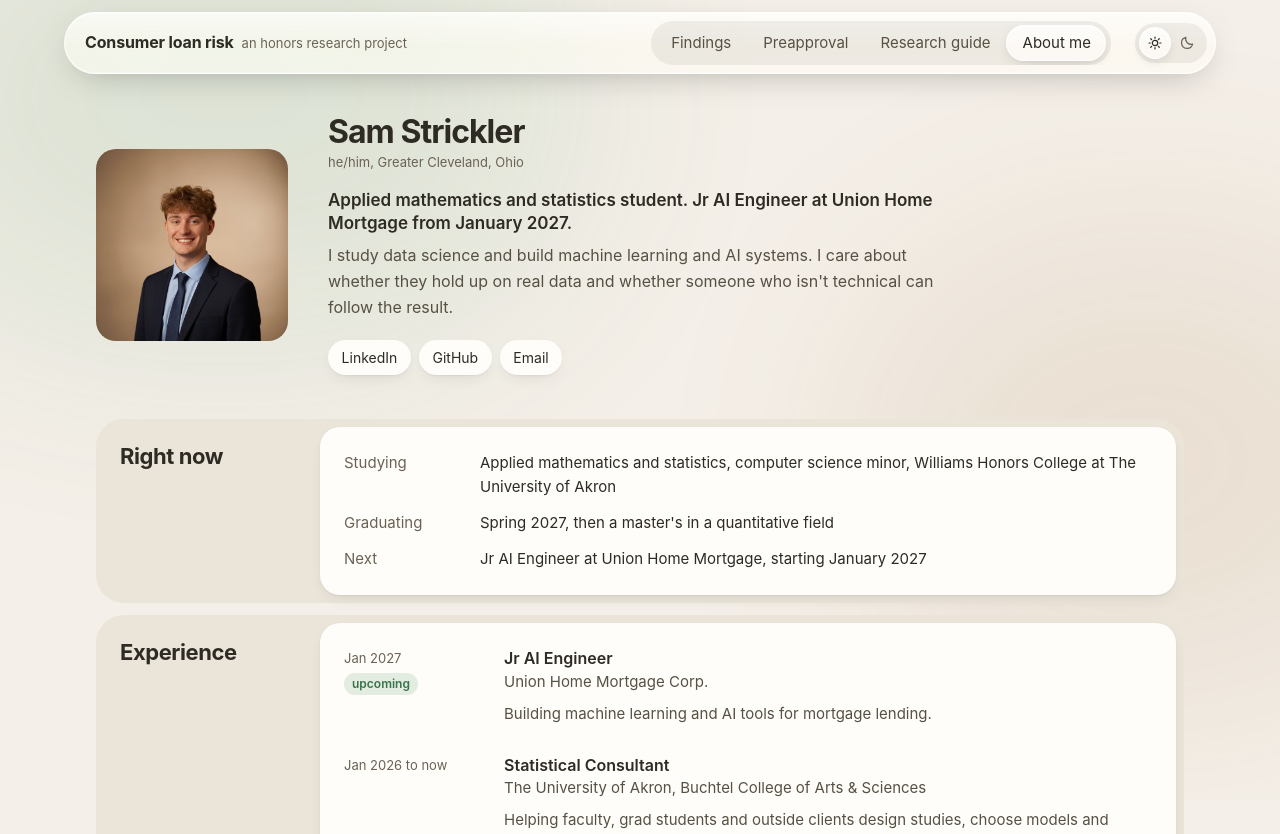
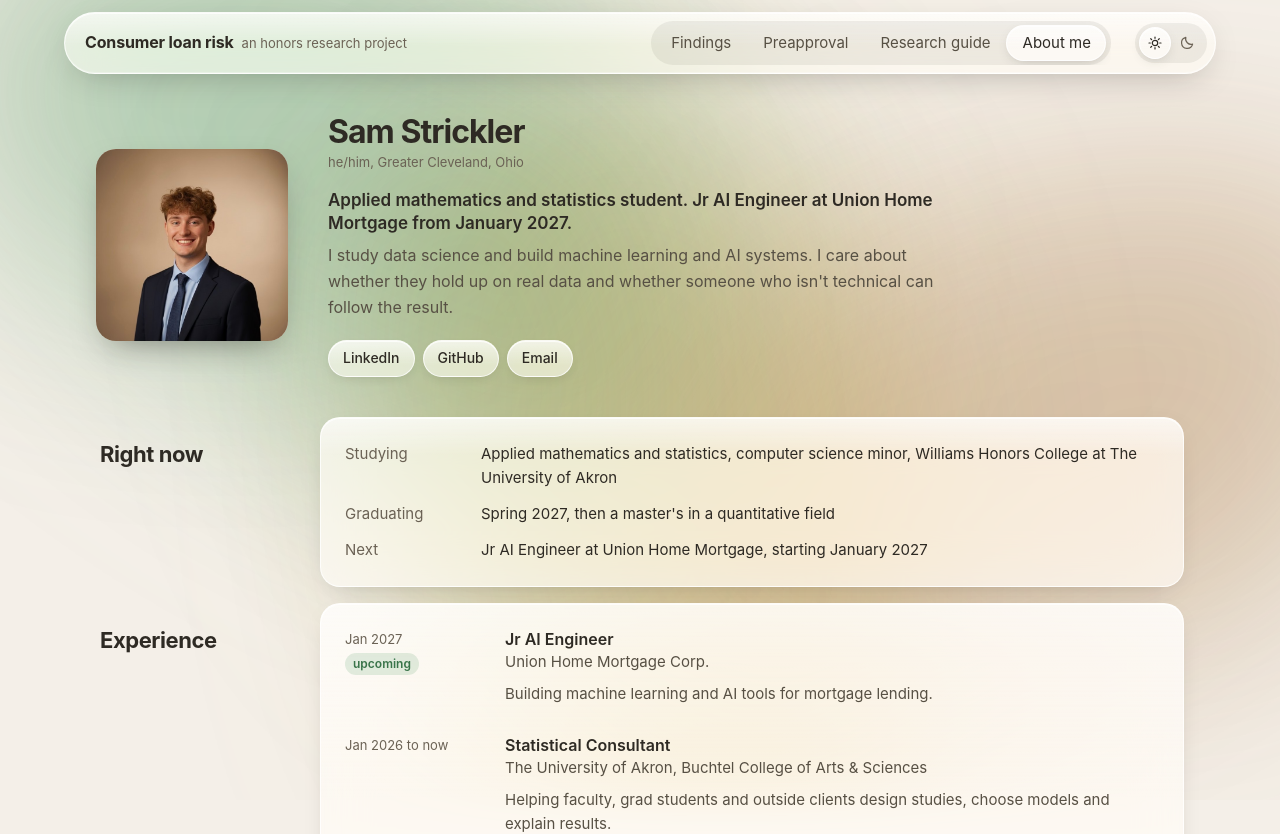
Before and after one commit to samstrc/Honors-Project, a React (Vite) app in the folder frontend/: page /about in a window 1280 px wide. Shown: the top 834 px of the page. Built offline with nearby package versions, Linux system fonts and the light colour scheme.

Commit message:
Put the About page on glass over drifting colour that moves as you scroll

```diff
--- a/frontend/src/App.jsx
+++ b/frontend/src/App.jsx
@@ -1,4 +1,5 @@
 import { Routes, Route, Navigate, useLocation } from "react-router-dom";
+import AboutBackdrop from "./components/AboutBackdrop.jsx";
 import FindingsBackdrop from "./components/FindingsBackdrop.jsx";
 import Nav from "./components/Nav.jsx";
 import FindingsPage from "./pages/FindingsPage.jsx";
@@ -19,6 +20,7 @@ export default function App() {
         <div className="absolute -right-[12%] top-[30%] h-[55vh] w-[45vw] rounded-full bg-[var(--cat-2)] opacity-[0.10] blur-[120px] dark:opacity-[0.14]" />
       </div>
       {location.pathname === "/" ? <FindingsBackdrop /> : null}
+      {location.pathname === "/about" ? <AboutBackdrop /> : null}
       <a
         href="#main"
         className="sr-only z-50 rounded-md bg-card px-3 py-2 text-ink-primary focus:not-sr-only focus:fixed focus:left-3 focus:top-3 focus:z-50"
--- /dev/null
+++ b/frontend/src/components/AboutBackdrop.jsx
@@ -0,0 +1,48 @@
+import { useEffect, useRef } from "react";
+
+/**
+ * The colour behind the About page: the research guide's drifting pools of the palette,
+ * spread across the whole window and turned down, so every section on the page reads as
+ * glass over it. It is fixed to the window, but each pool also shifts with how far down the
+ * page you are, at its own rate and in its own direction, so the colours slide past each
+ * other as you scroll instead of sitting still behind moving text.
+ *
+ * The scroll position goes in as one CSS variable (--about-scroll, 0 at the top and 1 at the
+ * bottom), set once per frame, so React never re-renders on scroll. Like the findings
+ * painting, App.jsx draws this outside the page wrapper, because that wrapper is transformed
+ * while a page animates in and would trap a fixed layer inside it.
+ */
+export default function AboutBackdrop() {
+  const ref = useRef(null);
+
+  useEffect(() => {
+    if (window.matchMedia("(prefers-reduced-motion: reduce)").matches) return undefined;
+    let frame = 0;
+    const update = () => {
+      frame = 0;
+      const room = document.documentElement.scrollHeight - window.innerHeight;
+      const progress = room > 0 ? Math.min(1, Math.max(0, window.scrollY / room)) : 0;
+      ref.current?.style.setProperty("--about-scroll", progress.toFixed(4));
+    };
+    const onScroll = () => {
+      if (!frame) frame = requestAnimationFrame(update);
+    };
+    update();
+    window.addEventListener("scroll", onScroll, { passive: true });
+    window.addEventListener("resize", onScroll);
+    return () => {
+      window.removeEventListener("scroll", onScroll);
+      window.removeEventListener("resize", onScroll);
+      cancelAnimationFrame(frame);
+    };
+  }, []);
+
+  return (
+    <div ref={ref} aria-hidden className="guide-aurora about-aurora">
+      <span />
+      <span />
+      <span />
+      <span />
+    </div>
+  );
+}
--- a/frontend/src/index.css
+++ b/frontend/src/index.css
@@ -338,6 +338,29 @@ body {
   33% { border-radius: 63% 37% 41% 59% / 57% 62% 38% 43%; }
   66% { border-radius: 38% 62% 52% 48% / 64% 35% 65% 36%; }
 }
+/* The same pools behind the whole About page (components/AboutBackdrop.jsx): fixed to the
+   window, softer and fainter, since here they sit behind paragraphs rather than a chat. */
+.about-aurora {
+  position: fixed;
+  z-index: -10;
+  overflow: hidden;
+}
+/* Scrolling moves each pool by its own amount (--about-scroll runs 0 to 1 down the page).
+   It uses `translate`, which adds to the drifting `transform` animation instead of
+   replacing it, and a short transition smooths out a jumpy scroll wheel. The sage pool
+   sinks while the clay and gold ones rise, so the mix of colours changes as you read. */
+.about-aurora span {
+  filter: blur(90px);
+  transition: translate 600ms cubic-bezier(0.16, 1, 0.3, 1);
+}
+.about-aurora span:nth-child(1) { opacity: 0.3; translate: calc(var(--about-scroll, 0) * 25vw) calc(var(--about-scroll, 0) * 70vh); }
+.about-aurora span:nth-child(2) { opacity: 0.22; translate: calc(var(--about-scroll, 0) * -20vw) calc(var(--about-scroll, 0) * -45vh); }
+.about-aurora span:nth-child(3) { opacity: 0.24; translate: calc(var(--about-scroll, 0) * -15vw) calc(var(--about-scroll, 0) * -60vh); }
+.about-aurora span:nth-child(4) { opacity: 0.16; translate: calc(var(--about-scroll, 0) * 20vw) calc(var(--about-scroll, 0) * 35vh); }
+html.dark .about-aurora span:nth-child(1) { opacity: 0.22; }
+html.dark .about-aurora span:nth-child(2) { opacity: 0.2; }
+html.dark .about-aurora span:nth-child(3) { opacity: 0.18; }
+
 /* The message pane: frosted glass with a bright rim along the top edge. */
 .guide-glass {
   background-color: color-mix(in srgb, var(--card) 72%, transparent);
--- a/frontend/src/pages/AboutPage.jsx
+++ b/frontend/src/pages/AboutPage.jsx
@@ -97,7 +97,7 @@ const initialsOf = (name) =>
 function Photo({ src, name }) {
   const [failed, setFailed] = useState(false);
   return (
-    <div className="h-40 w-40 shrink-0 overflow-hidden rounded-[20px] bg-[var(--gridline)] shadow-[var(--shadow-raised)] sm:h-48 sm:w-48">
+    <div className="h-40 w-40 shrink-0 overflow-hidden rounded-[20px] bg-[var(--gridline)] shadow-[0_14px_34px_-14px_rgba(30,27,23,0.5)] sm:h-48 sm:w-48">
       {src && !failed ? (
         <img src={src} alt={name} className="h-full w-full object-cover" onError={() => setFailed(true)} />
       ) : (
@@ -114,7 +114,7 @@ function Links({ links }) {
         const external = !l.href.startsWith("mailto:");
         return (
           <li key={l.label}>
-            <a href={l.href} target={external ? "_blank" : undefined} rel="noreferrer" className="chip">
+            <a href={l.href} target={external ? "_blank" : undefined} rel="noreferrer" className="guide-pill inline-flex items-center rounded-full px-3.5 py-1.5 text-[0.875rem] font-[550] text-ink-primary transition-transform duration-150 hover:-translate-y-px">
               {l.label}
               {external ? <span className="sr-only"> (opens in a new tab)</span> : null}
             </a>
@@ -127,11 +127,11 @@ function Links({ links }) {
 
 function Section({ id, title, children }) {
   return (
-    <section aria-labelledby={id} className="tray grid grid-cols-1 gap-2 lg:grid-cols-[minmax(0,13rem)_minmax(0,1fr)]">
-      <h2 id={id} className="t-h2 px-4 pb-2 pt-4">
+    <section aria-labelledby={id} className="grid grid-cols-1 gap-2 lg:grid-cols-[minmax(0,13rem)_minmax(0,1fr)] lg:gap-4">
+      <h2 id={id} className="t-h2 px-1 pt-4 lg:pt-6">
         {title}
       </h2>
-      <div className="raised min-w-0 p-5 sm:p-6">{children}</div>
+      <div className="guide-glass min-w-0 p-5 sm:p-6">{children}</div>
     </section>
   );
 }
@@ -140,8 +140,8 @@ export default function AboutPage() {
   const P = PROFILE;
 
   return (
-    <div className="space-y-3">
-      <div className="grid grid-cols-1 items-center gap-8 pb-8 sm:grid-cols-[auto_minmax(0,1fr)] sm:gap-10">
+    <div className="space-y-4">
+      <div className="grid grid-cols-1 items-center gap-8 pb-6 sm:grid-cols-[auto_minmax(0,1fr)] sm:gap-10">
         <Photo src={P.photo} name={P.name} />
         <div>
           <h1 className="t-h1">{P.name}</h1>
@@ -194,7 +194,7 @@ export default function AboutPage() {
               <h3 className="t-h3 text-[0.9375rem]">{label}</h3>
               <ul className="mt-3 flex flex-wrap gap-1.5">
                 {items.map((t) => (
-                  <li key={t} className="rounded-full bg-[var(--tray)] px-3 py-1 text-[0.8125rem] text-ink-secondary">
+                  <li key={t} className="rounded-full bg-[color-mix(in_srgb,var(--tray)_75%,transparent)] px-3 py-1 text-[0.8125rem] text-ink-secondary">
                     {t}
                   </li>
                 ))}
```
